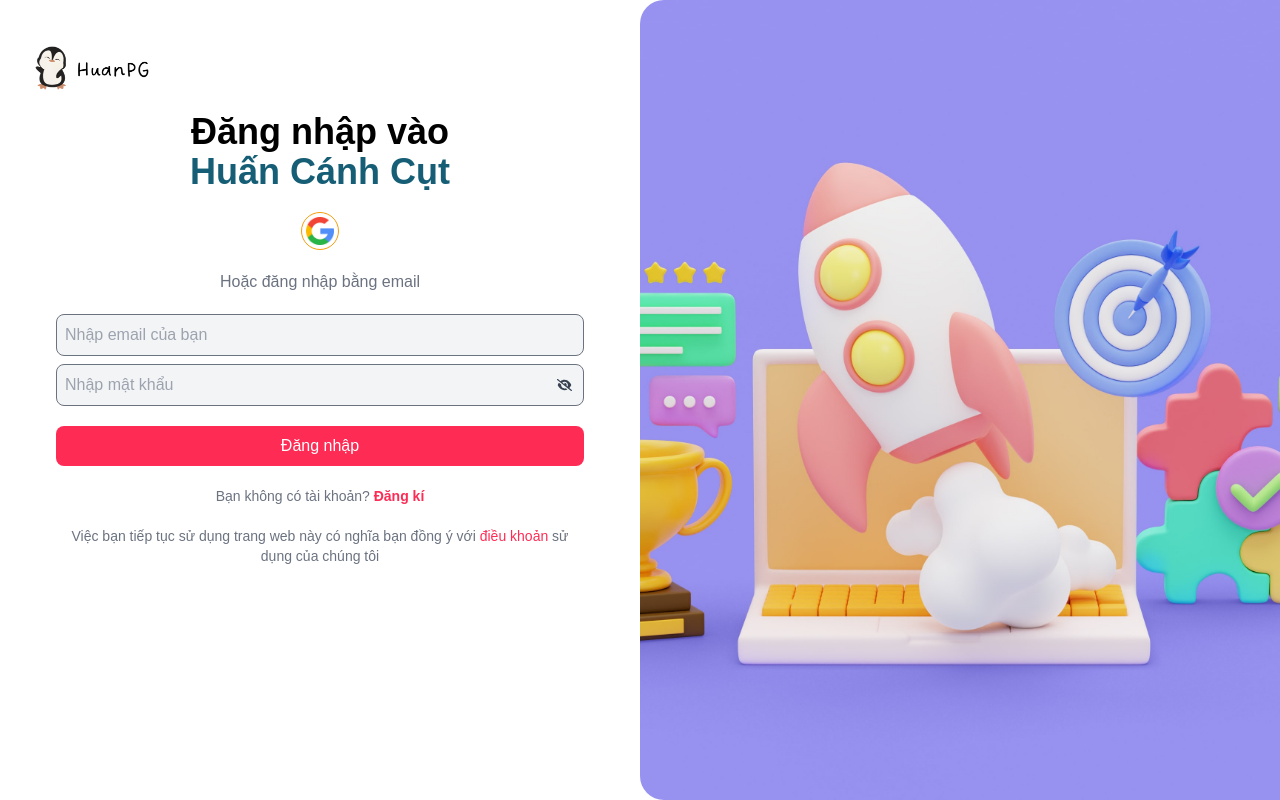
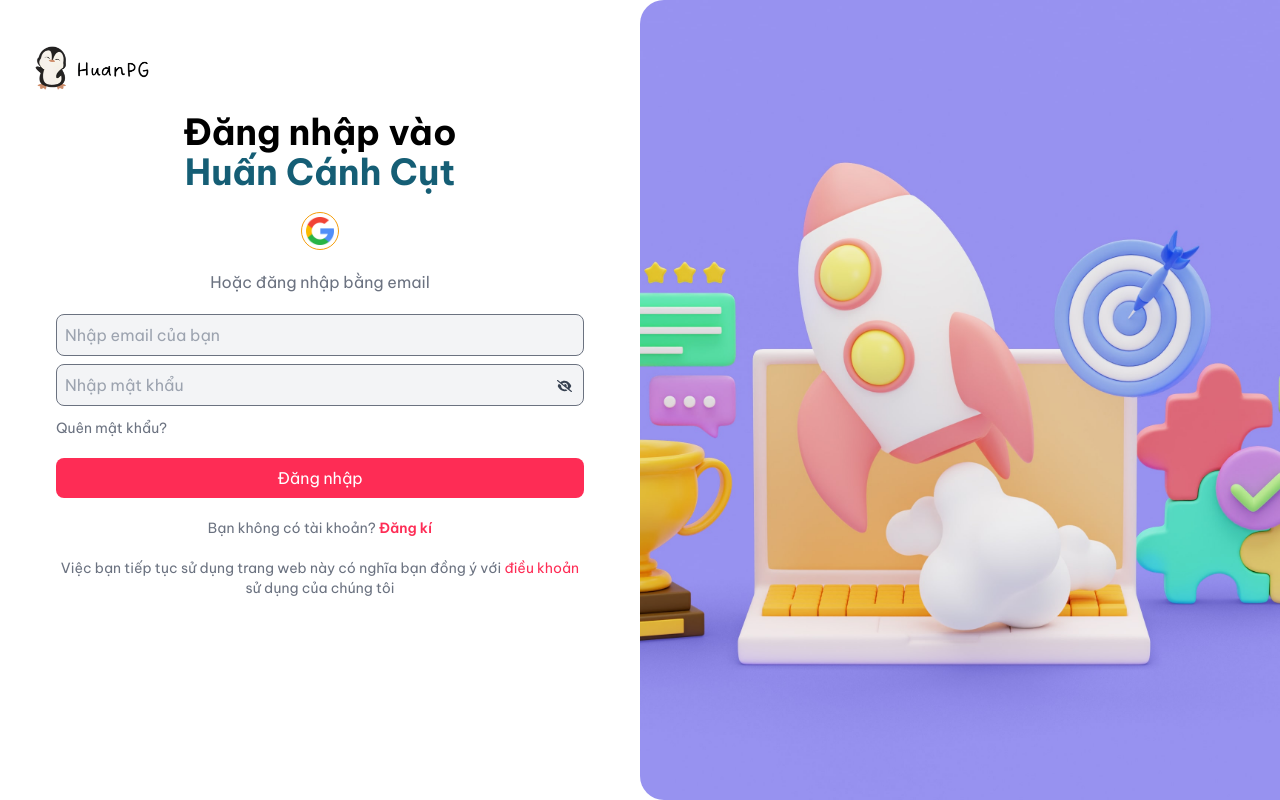
Before and after one commit to HuanCanhCut/chat-app-ui, a Next.js app: page /login in a window 1280 px wide. Built offline with nearby package versions, Linux system fonts and the light colour scheme; no server answers.

Commit message:
feat: forgot and reset password

```diff
--- a/src/app/(layout)/dashboard/page.tsx
+++ b/src/app/(layout)/dashboard/page.tsx
@@ -19,6 +19,8 @@ const Dashboard: React.FC = () => {
         return <></>
     }
 
+
+
     return (
         <main>
             <h1>dashboard</h1>
--- /dev/null
+++ b/src/app/(layout)/login/components/SendVerifyCode/SendVerifyCode.tsx
@@ -0,0 +1,76 @@
+'use client'
+
+import { useEffect, useRef, useState, memo } from 'react'
+import { showToast } from '~/project/services'
+import * as authService from '~/services/authService'
+
+interface Props {
+    emailRef: React.RefObject<HTMLInputElement>
+}
+
+const SendVerifyCode: React.FC<Props> = ({ emailRef }) => {
+    const [sendSuccess, setSendSuccess] = useState(false)
+    const [counter, setCounter] = useState(60)
+
+    const timerId = useRef<any>(null)
+
+    useEffect(() => {
+        if (!sendSuccess) return
+
+        timerId.current = setInterval(() => {
+            setCounter((prev) => {
+                return prev - 1
+            })
+        }, 1000)
+    }, [sendSuccess])
+
+    useEffect(() => {
+        if (counter === 0) {
+            clearInterval(timerId.current)
+            setCounter(60)
+            setSendSuccess(false)
+        }
+    }, [counter])
+
+    const handleSendCode = async () => {
+        try {
+            if (sendSuccess) return
+
+            if (!emailRef.current?.value) {
+                showToast({ message: 'Email không được bỏ trống', type: 'error' })
+                return
+            }
+
+            const response = await authService.sendVerifyCode(emailRef.current?.value)
+
+            if (response.status === 204) {
+                showToast({
+                    message: 'Mã xác nhận đã được gửi đến email của bạn, nếu không thấy hãy kiểm tra thư rác hoặc spam',
+                    type: 'success',
+                })
+            }
+
+            setSendSuccess(true)
+        } catch (error) {
+            console.log(error)
+        }
+    }
+
+    return (
+        <button
+            type="button"
+            className="absolute right-0 h-full min-w-16 rounded-br-lg rounded-tr-lg bg-primary px-2 text-sm font-medium text-white"
+            onClick={handleSendCode}
+        >
+            {sendSuccess ? (
+                <span className="flex h-full items-center justify-center text-lg font-semibold leading-[0px]">
+                    {counter}
+                </span>
+            ) : (
+                'Gửi mã'
+            )}
+        </button>
+    )
+}
+
+export default memo(SendVerifyCode)
--- /dev/null
+++ b/src/app/(layout)/login/components/SendVerifyCode/index.ts
@@ -0,0 +1 @@
+export { default } from './SendVerifyCode'
--- a/src/app/(layout)/login/page.tsx
+++ b/src/app/(layout)/login/page.tsx
@@ -1,13 +1,13 @@
 'use client'
 
-import React, { useEffect, useState } from 'react'
+import React, { useEffect, useRef, useState } from 'react'
 import Image from 'next/image'
-import { useForm, SubmitHandler } from 'react-hook-form'
+import { useForm, SubmitHandler, Controller } from 'react-hook-form'
 import { FontAwesomeIcon } from '@fortawesome/react-fontawesome'
 import { faEye, faEyeSlash } from '@fortawesome/free-solid-svg-icons'
 import { useDispatch, useSelector } from 'react-redux'
 import { useRouter } from 'next/navigation'
-import { signInWithPopup, signInWithRedirect } from 'firebase/auth'
+import { signInWithPopup } from 'firebase/auth'
 import { AxiosResponse } from 'axios'
 
 import config from '~/config'
@@ -16,11 +16,13 @@ import { setCurrentUser } from '~/redux/reducers/auth'
 import { UserModel } from '~/type/type'
 import { showToast } from '~/project/services'
 import { getCurrentUser } from '~/redux/selectors'
+import SendVerifyCode from './components/SendVerifyCode'
 
-interface FieldValue {
+export interface FieldValue {
     email: string
     password: string
-    rePassword?: string
+    rePassword: string
+    verifyCode: string
 }
 
 interface Response {
@@ -37,11 +39,7 @@ const Login: React.FC = () => {
     const router = useRouter()
     const currentUser = useSelector(getCurrentUser)
 
-    useEffect(() => {
-        if (currentUser) {
-            return router.push('/dashboard')
-        }
-    }, [currentUser, router])
+    const emailRef = useRef<HTMLInputElement | null>(null)
 
     const [type, setType] = useState<'login' | 'register' | 'forgotPassword'>('login')
     const [showPassword, setShowPassword] = useState<boolean>(false)
@@ -49,10 +47,18 @@ const Login: React.FC = () => {
     const {
         register,
         handleSubmit,
+        control,
         formState: { errors },
+        setValue,
     } = useForm<FieldValue>()
 
     const [errorMessage, setErrorMessage] = useState<string>('')
+
+    useEffect(() => {
+        if (currentUser) {
+            return router.push('/dashboard')
+        }
+    }, [currentUser, router])
 
     const setUserToRedux = (user: UserModel) => {
         dispatch(setCurrentUser(user))
@@ -75,9 +81,7 @@ const Login: React.FC = () => {
                 switch (response.status) {
                     case 200:
                         setUserToRedux(response.data.data)
-
                         localStorage.setItem('exp', JSON.stringify(response.data.meta?.pagination?.exp))
-
                         break
                     case 401:
                         return setErrorMessage('Email hoặc mật khẩu không đúng')
@@ -96,9 +100,51 @@ const Login: React.FC = () => {
                     return
                 }
 
-                const response = await authServices.register({ email: data.email, password: data.password })
+                const response: AxiosResponse<Response> = await authServices.register({
+                    email: data.email,
+                    password: data.password,
+                })
 
-                console.log(response)
+                if (response?.status === 201) {
+                    setUserToRedux(response.data.data)
+                    showToast({ message: 'Đăng kí tài khoản thành công' })
+                    return
+                }
+
+                if (response?.status === 409) {
+                    return setErrorMessage('Tài khoản đã tồn tại.')
+                }
+
+                setErrorMessage('Đăng kí thất bại, vui lòng thử lại hoặc liên hệ admin để xử lí.')
+            } catch (error) {
+                console.log(error)
+            }
+        }
+
+        const handleForgotPassword = async () => {
+            try {
+                const response: AxiosResponse<Response> = await authServices.resetPassword({
+                    email: data.email,
+                    password: data.password,
+                    code: data.verifyCode,
+                })
+
+                if (response.status === 204) {
+                    showToast({ message: 'Đổi mật khẩu thành công' })
+                    setType('login')
+                    setValue('email', '')
+                    setValue('password', '')
+                    setValue('verifyCode', '')
+                    setValue('rePassword', '')
+                    return
+                }
+
+                if (response.status === 401) {
+                    setErrorMessage('Mã xác minh không đúng hoặc đã hết hạn')
+                    return
+                }
+
+                setErrorMessage('Đổi mật khẩu thất bại, vui lòng thử lại hoặc liên hệ admin để xử lí.')
             } catch (error) {
                 console.log(error)
             }
@@ -110,6 +156,9 @@ const Login: React.FC = () => {
                 break
             case 'register':
                 handleRegister()
+                break
+            case 'forgotPassword':
+                handleForgotPassword()
                 break
             default:
                 break
@@ -168,7 +217,7 @@ const Login: React.FC = () => {
                     <span className="text-small text-gray-500">Hoặc đăng nhập bằng email</span>
 
                     <div className="flex w-full flex-col gap-2">
-                        <input
+                        {/* <input
                             type="text"
                             className="w-full rounded-lg border border-gray-500 bg-gray-100 p-2 outline-none"
                             placeholder="Nhập email của bạn"
@@ -182,8 +231,57 @@ const Login: React.FC = () => {
                                     setErrorMessage('')
                                 },
                             })}
+                            ref={emailRef}
+                        /> */}
+
+                        <Controller
+                            name="email"
+                            control={control}
+                            defaultValue=""
+                            rules={{
+                                required: 'Email không được bỏ trống',
+                                pattern: {
+                                    value: /^\w+([\\.-]?\w+)*@\w+([\\.-]?\w+)*(\.\w{2,3})+$/,
+                                    message: 'Email không đúng định dạng',
+                                },
+                                onChange: () => {
+                                    setErrorMessage('')
+                                },
+                            }}
+                            render={({ field }) => (
+                                <input
+                                    className="w-full rounded-lg border border-gray-500 bg-gray-100 p-2 outline-none"
+                                    placeholder="Nhập email của bạn"
+                                    type="text"
+                                    {...field}
+                                    ref={(e) => {
+                                        field.ref(e)
+                                        emailRef.current = e
+                                    }}
+                                />
+                            )}
                         />
+
                         {errors.email && <span className="text-sm text-primary">{errors.email.message}</span>}
+                        {type === 'forgotPassword' && (
+                            <div className="relative">
+                                <input
+                                    type="text"
+                                    className="w-full rounded-lg border border-gray-500 bg-gray-100 p-2 outline-none"
+                                    placeholder="Mã xác minh"
+                                    {...register('verifyCode', {
+                                        required: 'Mã xác minh không được bỏ trống',
+
+                                        onChange: () => {
+                                            setErrorMessage('')
+                                        },
+                                    })}
+                                />
+                                <SendVerifyCode emailRef={emailRef} />
+                            </div>
+                        )}
+                        {errors.verifyCode && <span className="text-sm text-primary">{errors.verifyCode.message}</span>}
+
                         <div className="relative">
                             <input
                                 type={showPassword ? 'text' : 'password'}
@@ -211,6 +309,17 @@ const Login: React.FC = () => {
                             </button>
                         </div>
                         {errors.password && <span className="text-sm text-primary">{errors.password.message}</span>}
+
+                        {type === 'login' && (
+                            <span
+                                className="mt-1 cursor-pointer text-sm text-gray-500"
+                                onClick={() => {
+                                    setType('forgotPassword')
+                                }}
+                            >
+                                Quên mật khẩu?
+                            </span>
+                        )}
 
                         {(type === 'register' || type === 'forgotPassword') && (
                             <>
@@ -246,7 +355,7 @@ const Login: React.FC = () => {
                     </div>
 
                     <button className="w-full rounded-lg bg-primary p-2 text-white" type="submit">
-                        Đăng nhập
+                        {type === 'login' ? 'Đăng nhập' : type === 'register' ? 'Đăng kí' : 'Thay đổi mật khẩu'}
                     </button>
 
                     <span className="text-center text-sm text-gray-500">
@@ -274,6 +383,7 @@ const Login: React.FC = () => {
                     style={{ objectFit: 'cover' }}
                     quality={100}
                     sizes="(100%, 100vh)"
+                    priority
                 />
             </div>
         </main>
--- a/src/app/globals.css
+++ b/src/app/globals.css
@@ -1,8 +1,8 @@
+@import url('https://fonts.googleapis.com/css2?family=Be+Vietnam+Pro:ital,wght@0,100;0,200;0,300;0,400;0,500;0,600;0,700;0,800;0,900;1,100;1,200;1,300;1,400;1,500;1,600;1,700;1,800;1,900&display=swap');
+
 @tailwind base;
 @tailwind components;
 @tailwind utilities;
-
-@import url('https://fonts.googleapis.com/css2?family=Poppins:ital,wght@0,100;0,200;0,300;0,400;0,500;0,600;0,700;0,800;0,900;1,100;1,200;1,300;1,400;1,500;1,600;1,700;1,800;1,900&display=swap');
 
 @layer base {
     h1 {
@@ -19,6 +19,6 @@
 }
 
 body {
-    font-family: 'Poppins', sans-serif !important;
+    font-family: 'Be Vietnam Pro', sans-serif !important;
     font-style: normal;
 }
--- a/src/app/layout.tsx
+++ b/src/app/layout.tsx
@@ -8,6 +8,7 @@ import { store, persistor } from '~/redux/store'
 
 const inter = Inter({ subsets: ['latin'] })
 import './globals.css'
+import { ToastContainer } from 'react-toastify'
 
 export default function RootLayout({
     children,
@@ -22,6 +23,7 @@ export default function RootLayout({
                         {children}
                     </PersistGate>
                 </Provider>
+                <ToastContainer />
             </body>
         </html>
     )
--- a/src/app/page.tsx
+++ b/src/app/page.tsx
@@ -2,12 +2,12 @@
 
 import { useRouter } from 'next/navigation'
 import { useEffect } from 'react'
-import { useDispatch, useSelector } from 'react-redux'
+import { useSelector } from 'react-redux'
 
 import { getCurrentUser } from '~/redux/selectors'
 import { UserModel } from '~/type/type'
 
-export default function Home({ children }: { children: React.ReactNode }) {
+export default function Home() {
     const currentUser: UserModel | null = useSelector(getCurrentUser)
     const router = useRouter()
 
@@ -18,5 +18,5 @@ export default function Home({ children }: { children: React.ReactNode }) {
         return router.push('/dashboard')
     }, [currentUser, router])
 
-    return <>{children}</>
+    return <></>
 }
```
Also changed, not shown: src/services/authService.ts (+30 -0 lines).
